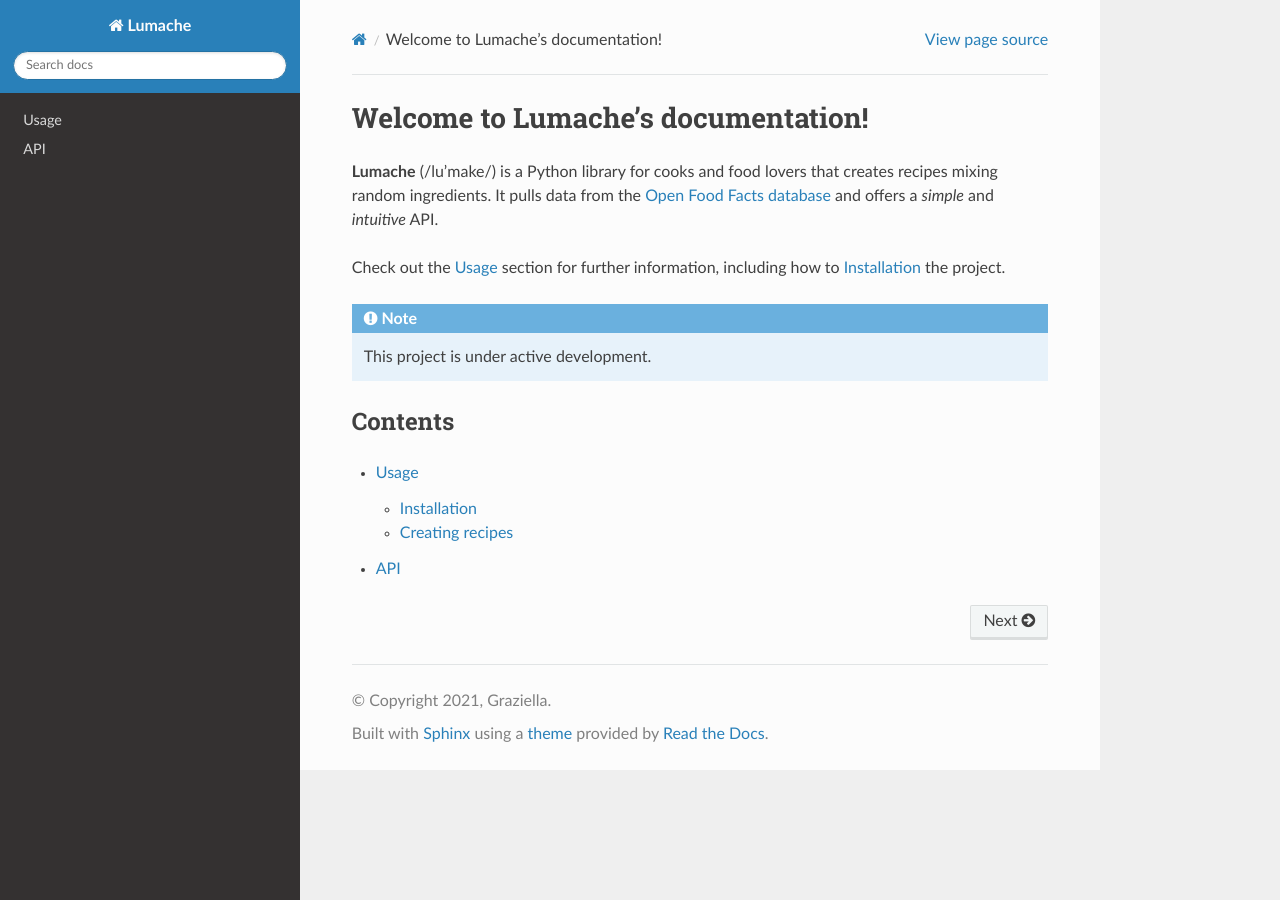
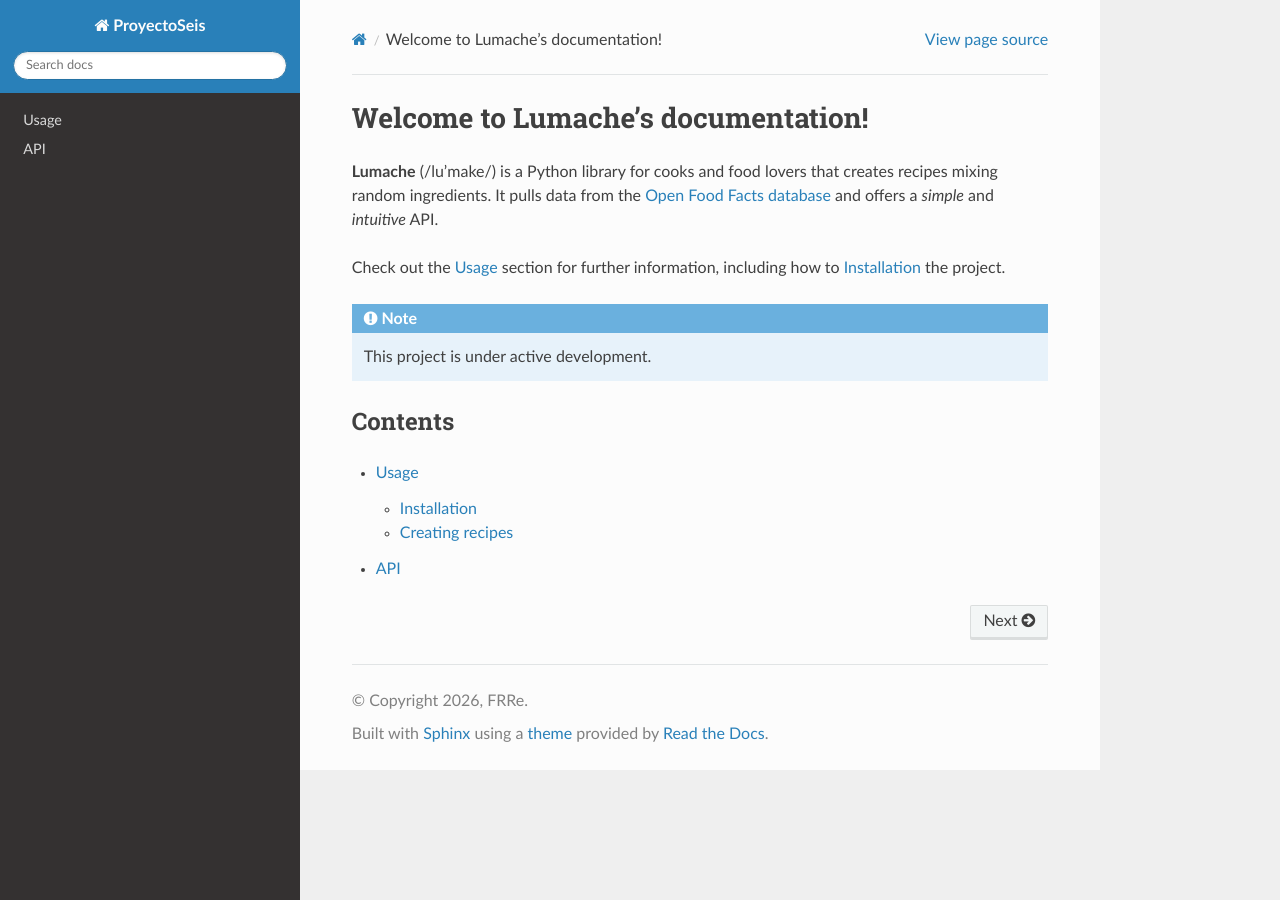
Before and after one commit to cacfrre/ProyectoSeis, a Sphinx documentation site: the page built from docs/source/index.rst, in a window 1280 px wide. Built offline with Sphinx 7.4.7 and the Read the Docs theme 3.1.0, drawn with Linux system fonts in a browser that asks for light colours.

Commit message:
Update conf.py

```diff
--- a/docs/source/conf.py
+++ b/docs/source/conf.py
@@ -2,9 +2,9 @@
 
 # -- Project information
 
-project = 'Lumache'
-copyright = '2021, Graziella'
-author = 'Graziella'
+project = 'ProyectoSeis'
+copyright = '2026, FRRe'
+author = 'CAC'
 
 release = '0.1'
 version = '0.1.0'
```
